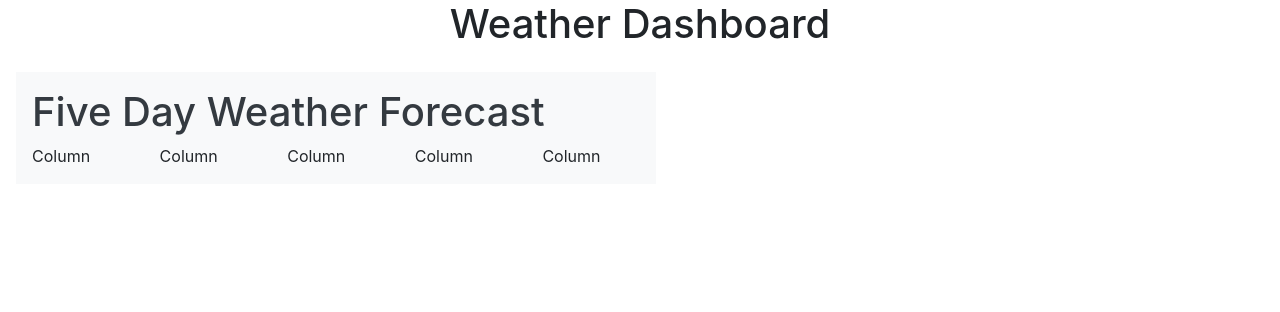
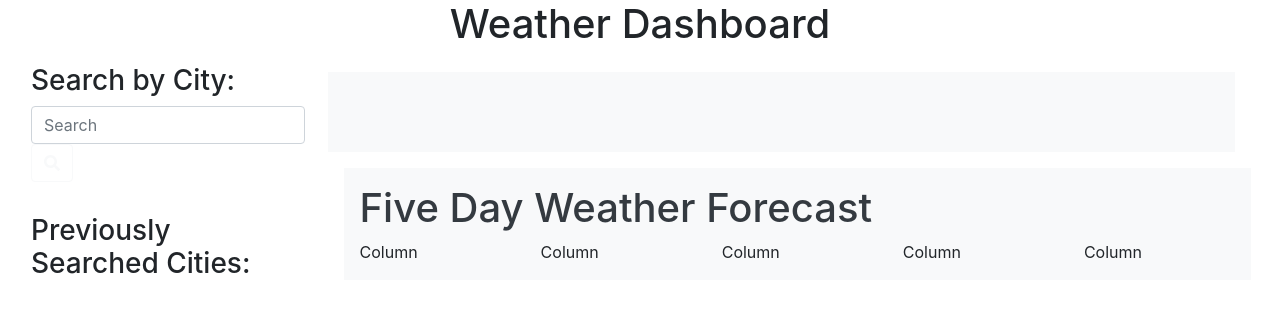
Before and after one commit to banksc7669/weather-dashboard, a plain HTML site: page index.html in a window 1280 px wide. Drawn offline with nearby package versions, Linux system fonts and the light colour scheme.

Commit message:
changes to html formatting

```diff
--- a/index.html
+++ b/index.html
@@ -17,10 +17,35 @@
     <header id="header_Page" Class="container-fluid pt-6 pb-6 text-center">
         <h1 class="text-gray">Weather Dashboard</h1>
     </header>
+    <div class="container-fluid row">
+        <div class="col-3 left_div justify-content-center pt-6">
+            <div class="search_div mb-4">
+                <h3 class="justify-content-center pt-2 pl-3">Search by City: </h3>
+                <form class="form-inline my-2 my-lg-0 mt-3 ml-3">
+                    <input class="form-control mr-sm-2 float-left" type="search" placeholder="Search" id= "search_bar" aria-label="Search">
+                    <button id="searchbtn" class="btn btn-outline-light my-2 my-sm-0" type="submit"><i class="fas fa-search"></i></button>
+            </form>
+        </div>
+        <h3 class="justify-content-center pt-2 pl-3" >Previously Searched Cities:</h3>
+        <div class="container my-2 col-8" id="searched_cities">
 
+        </div>
 
-    <div class="container-fluid row>" class="col-6 left_div justify-content-center pt-6">
-        <div class="row row-cols-2">
+    </div>
+
+    <div class="current_weather col-9 pt-3">
+        <div class="bg-light p-3">
+                <h2 class="justify-content-center text-dark" id="city_name"></h2>
+                <div class="row">
+                    <div class="col-6">
+                        <p id="current_temp"></p>
+                        <p id="current_humidity"></p>
+                        <p id="current_wind_speed"></p>
+                        <img id="current_icon_div" src="">
+                    </div>
+                </div>
+        </div>
+
             <div class="five-day-div bg-light p-3 m-3 w-100">
                 <div class="bg-light">
                     <h1 class="text-dark">Five Day Weather Forecast</h1>
```
